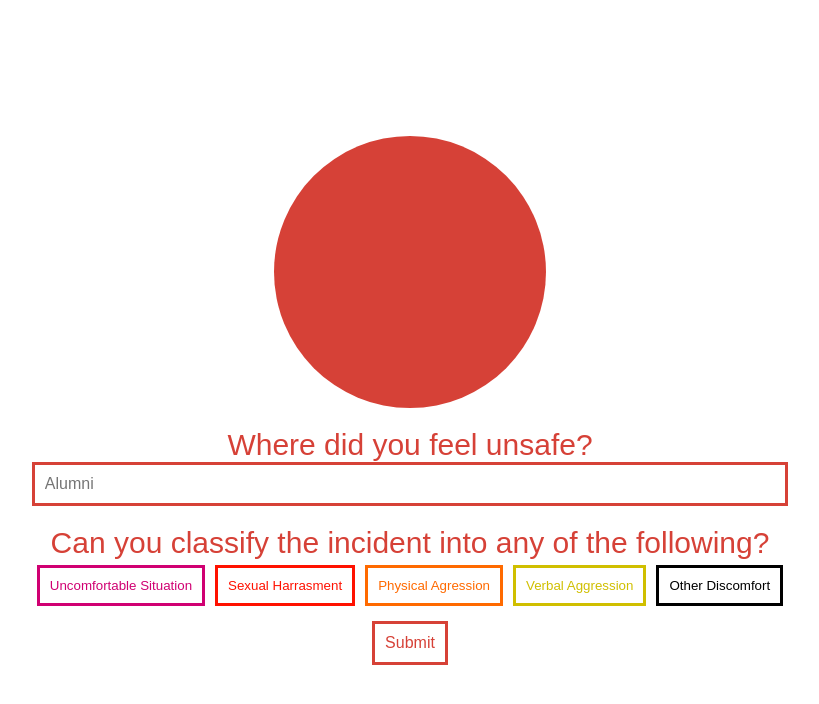
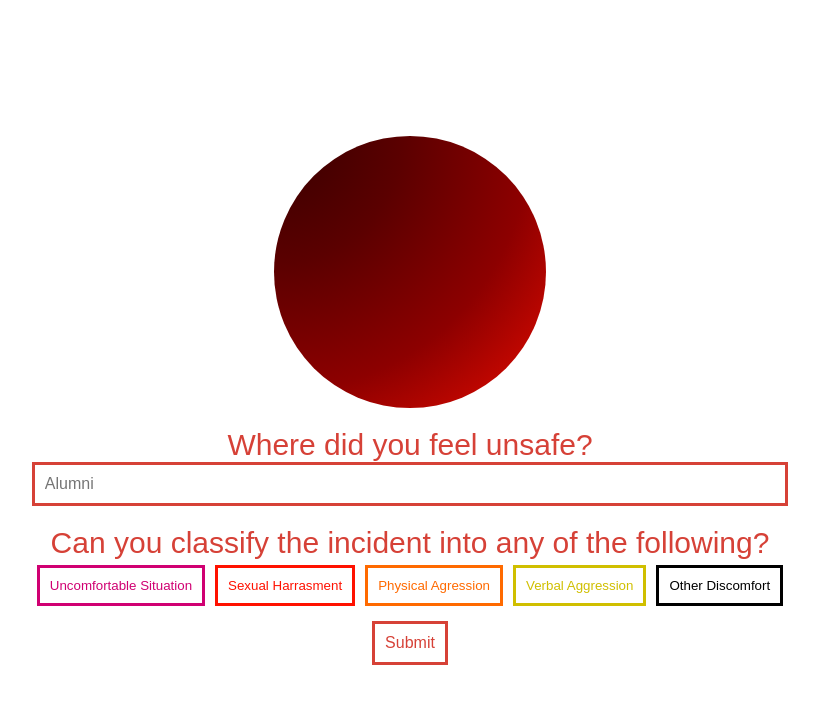
Before and after one commit to glarrainv/RedReport, a React (Vite) app in the folder client/: page / in a window 1280 px wide. Shown: the top 704 px of the page, without its empty margins (230-1049 px from the left). Built offline with nearby package versions, Linux system fonts and the light colour scheme.

Commit message:
Gradient

```diff
--- a/client/src/index.css
+++ b/client/src/index.css
@@ -138,7 +138,13 @@ label {
   display: flex;
   width: 17rem;
   height: 17rem;
-  background-color: #d64137;
+  background: radial-gradient(
+    circle at left top,
+    rgb(54, 0, 0) 0,
+    rgb(91, 0, 0),
+    rgb(141, 0, 0),
+    rgb(229, 11, 0) 100%
+  );
 }
 
 #map {
```
